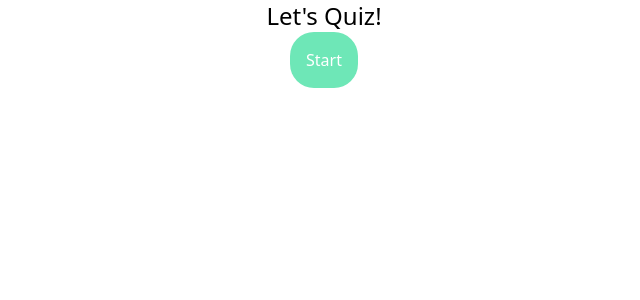
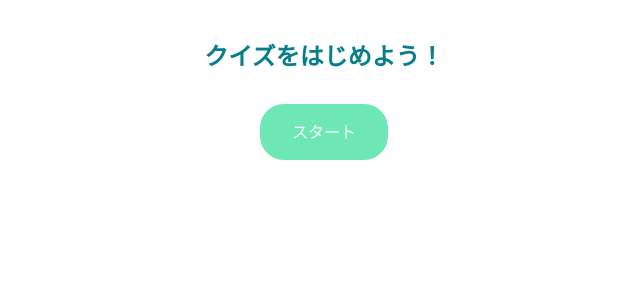
Before and after one commit to Seeya0/QuizApp-typescript, a React (Create React App) app: page / in a window 1280 px wide. Shown: the top 300 px of the page, without its empty margins (316-956 px from the left). Built offline with nearby package versions, Linux system fonts and the light colour scheme.

Commit message:
cssを追加　見た目を調整

```diff
--- a/src/App.tsx
+++ b/src/App.tsx
@@ -67,14 +67,14 @@ function App() {
   }
 
   return (
-    <div className="flex flex-col justify-center items-center">
-      <h3 className="text-2xl">Let's Quiz!</h3>
+    <div className="flex flex-col justify-center items-center mt-10">
+      {gameOver ? <h3 className="text-2xl font-semibold text-[#087E8B]">クイズをはじめよう！</h3> : null}
       {gameOver || userAnswers.length === QuestionAmount ? (
-        <button className="bg-emerald-300 rounded-3xl text-white p-4 hover:opacity-70" onClick={startQuiz}>
-          Start
+        <button className="bg-emerald-300 rounded-3xl text-white py-4 px-8 hover:opacity-70 mt-8" onClick={startQuiz}>
+          スタート
         </button>
       ) : null}
-      {!gameOver ? <h3 className="text-2xl">Score: {score}</h3> : null}
+      {!gameOver ? <h3 className="text-2xl font-semibold text-[#087E8B]">Score: {score}</h3> : null}
       {loading ? <h3 className="text-2xl">クイズを考えていますので、少し待ってね〜</h3> : null}
 
       {!loading && !gameOver && (
--- a/src/components/Question.tsx
+++ b/src/components/Question.tsx
@@ -12,14 +12,14 @@ export type QuestionType = {
 
 const Question: React.VFC<QuestionType> = ({ questionNum, QuestionAmount, userAnswer, answers, checkAnswer, question }) => {
     return (
-        <div>
-            <h3>Question: {questionNum}/{QuestionAmount}</h3>
+        <div className="flex flex-col justify-center items-center w-9/12">
+            <h3 className="text-lg mb-16">Question: {questionNum} / {QuestionAmount}</h3>
             <p dangerouslySetInnerHTML={{ __html: question }} />
 
-            <div>
+            <div className="my-8 text-lg">
                 {answers.map(answer => (
-                    <div key={answer} >
-                        <button disabled={userAnswer ? true : false} value={answer} onClick={checkAnswer}>
+                    <div key={answer} className="py-2" >
+                        <button disabled={userAnswer ? true : false} value={answer} onClick={checkAnswer} className="bg-[#087E8B] p-4 w-full rounded-lg text-white cursor-pointer hover:text-opacity-75">
                             <span dangerouslySetInnerHTML={{ __html: answer }} />
                         </button>
                     </div>
```
